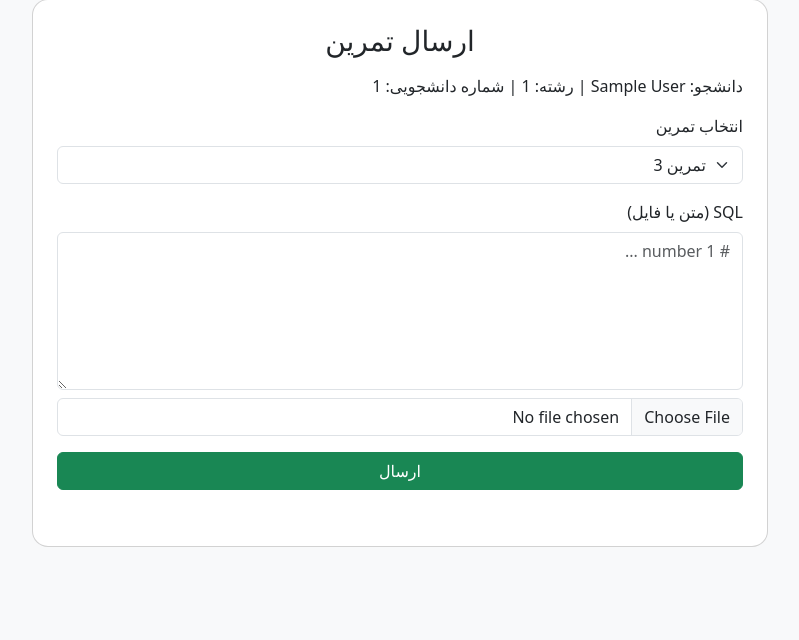
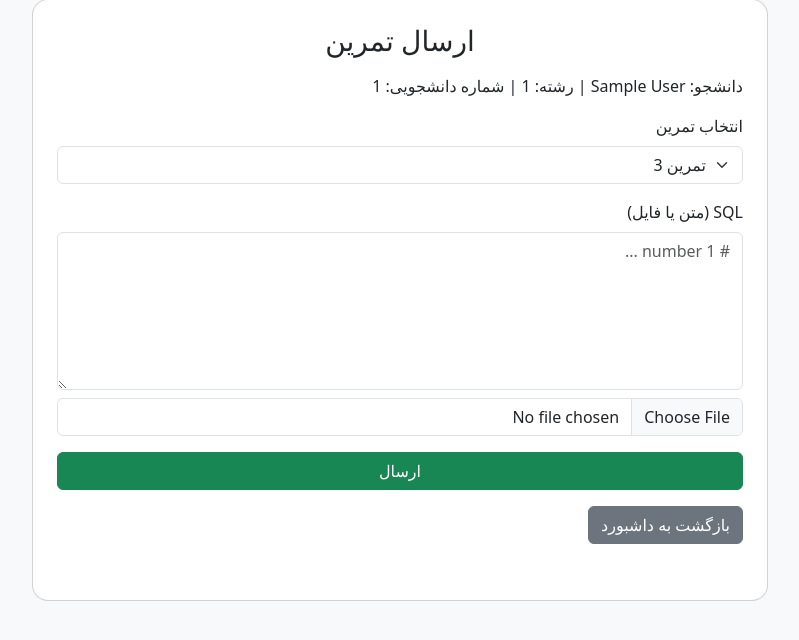
Before and after one commit to milad-ai/db_flask, a Flask app: page /submit in a window 1280 px wide. Shown: the part 81-721 px from the top of the page, without its empty margins (240-1039 px from the left). Run offline with Flask 3, Linux system fonts and the light colour scheme; the visitor is signed in with stand-in values (Sample User, id 1).

Commit message:
Update submit.html

```diff
--- a/templates/submit.html
+++ b/templates/submit.html
@@ -21,8 +21,10 @@
           <input type="file" name="sql_file" class="form-control mt-2">
         </div>
         <button type="submit" class="btn btn-success w-100">ارسال</button>
+        <a href="{{ url_for('dashboard') }}" class="btn btn-secondary mt-3">بازگشت به داشبورد</a>
       </form>
       <pre class="mt-3">{{ welcome_md }}</pre>
+
     </div>
   </div>
 </div>
```
